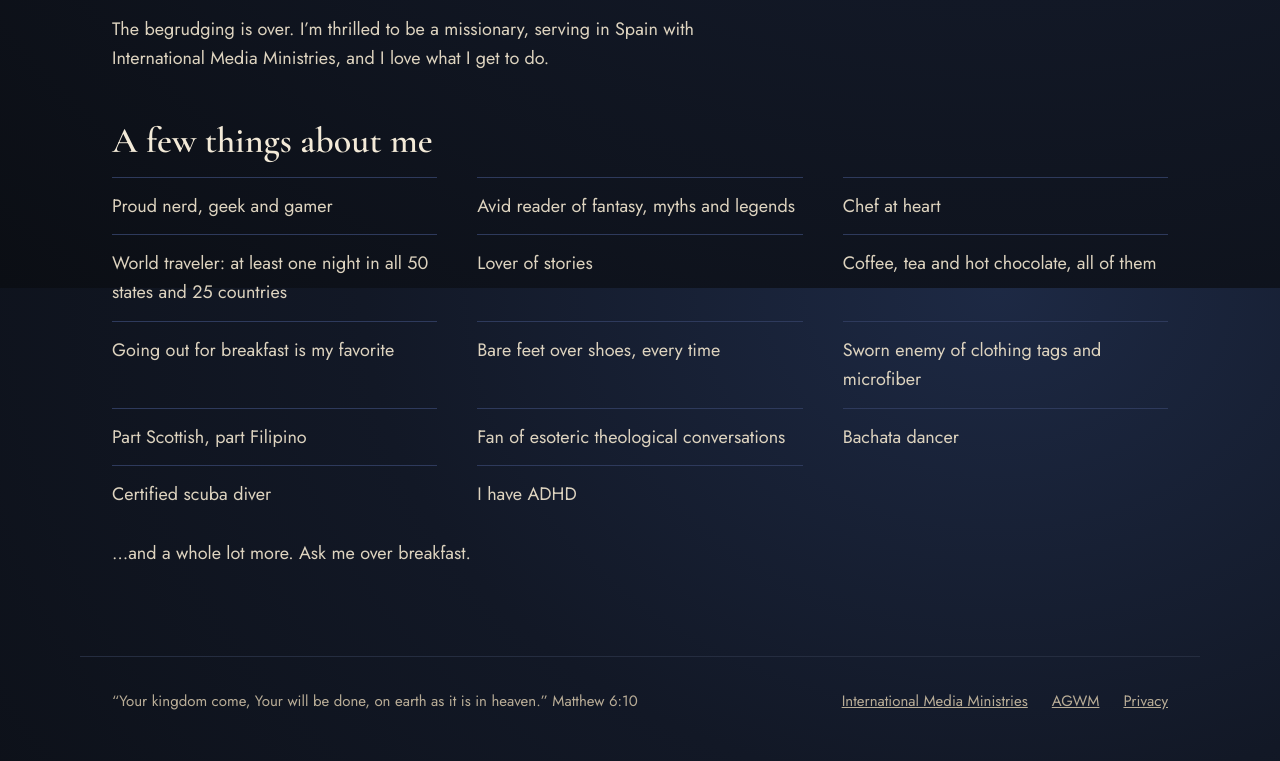
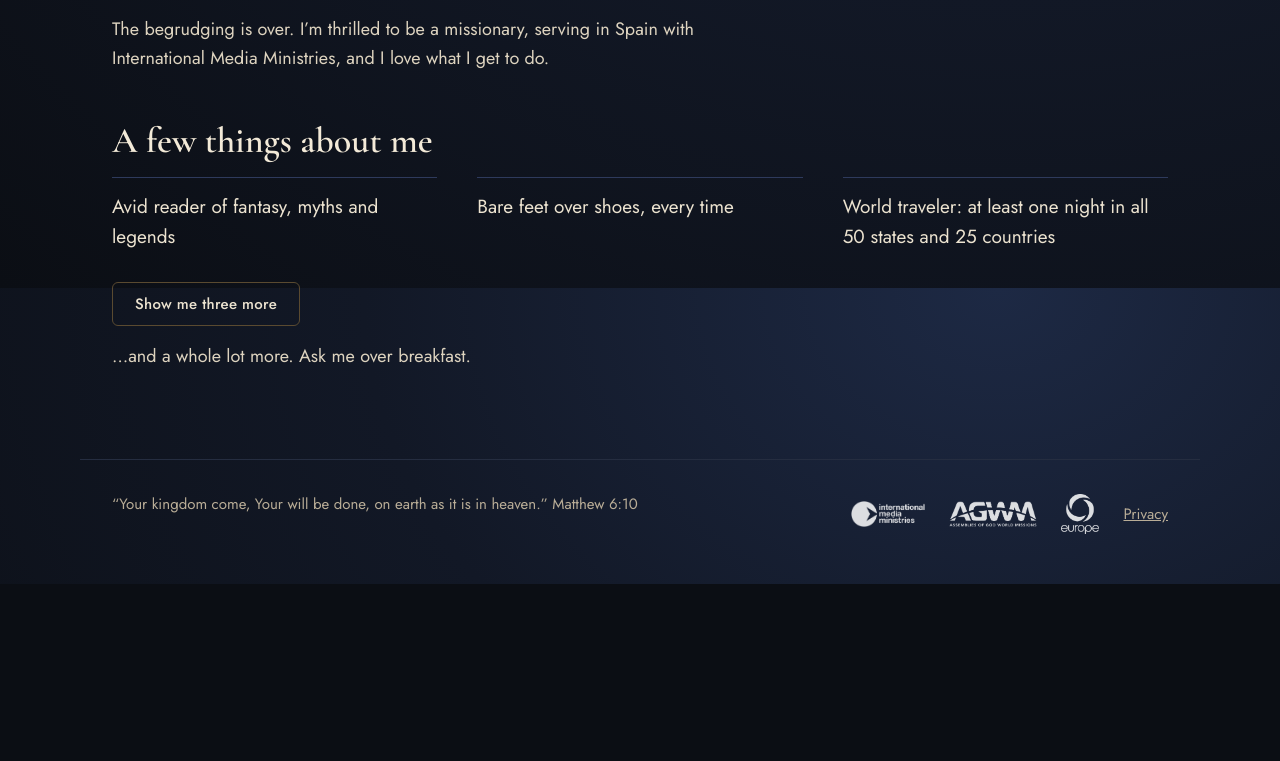
Before and after one commit to millsonmission/millsonmission.github.io, a plain HTML site: page about/index.html in a window 1280 px wide. Shown: the part 512-1273 px from the top of the page. After the commit the page ends 1096 px from the top, so only its background shows below. Drawn offline with nearby package versions, Linux system fonts and the light colour scheme.

Commit message:
Add files via upload
Cosmetic and branding changes

```diff
--- a/about/index.html
+++ b/about/index.html
@@ -33,33 +33,44 @@
     </div>
     <section class="intro" aria-labelledby="factsHeading">
       <h2 class="heading" id="factsHeading">A few things about me</h2>
-      <ul class="facts">
+      <ul class="facts facts--three" id="facts" aria-live="polite">
         <li>Proud nerd, geek and gamer</li>
         <li>Avid reader of fantasy, myths and legends</li>
         <li>Chef at heart</li>
-        <li>World traveler: at least one night in all 50 states and 25 countries</li>
-        <li>Lover of stories</li>
-        <li>Coffee, tea and hot chocolate, all of them</li>
-        <li>Going out for breakfast is my favorite</li>
-        <li>Bare feet over shoes, every time</li>
-        <li>Sworn enemy of clothing tags and microfiber</li>
-        <li>Part Scottish, part Filipino</li>
-        <li>Fan of esoteric theological conversations</li>
-        <li>Bachata dancer</li>
-        <li>Certified scuba diver</li>
-        <li>I have ADHD</li>
       </ul>
+      <button class="btn btn-secondary facts-more" id="factsMore" type="button" hidden>Show me three more</button>
       <p class="lede">…and a whole lot more. Ask me over breakfast.</p>
     </section>
   </main>
   <footer class="site-footer">
     <p>“Your kingdom come, Your will be done, on earth as it is in heaven.” Matthew 6:10</p>
-    <nav aria-label="Footer">
-      <a href="https://imm.edu/" target="_blank" rel="noopener">International Media Ministries</a>
-      <a href="https://agwm.org/" target="_blank" rel="noopener">AGWM</a>
-      <a href="/privacy/">Privacy</a>
+    <nav class="footer-nav" aria-label="Footer">
+      <a class="footer-logo" href="https://imm.edu/" target="_blank" rel="noopener"><img src="/assets/logos/imm-white.png" alt="International Media Ministries" width="1409" height="500"></a>
+      <a class="footer-logo" href="https://agwm.org/" target="_blank" rel="noopener"><img src="/assets/logos/agwm-white.png" alt="Assemblies of God World Missions" width="1061" height="313"></a>
+      <a class="footer-logo partner-logo--stacked" href="https://www.europemissions.org/" target="_blank" rel="noopener"><img src="/assets/logos/europe-white.png" alt="Europe Together" width="502" height="520"></a>
+      <a class="footer-text" href="/privacy/">Privacy</a>
     </nav>
   </footer>
+  <script>
+    // Shows 3 facts at random on every visit; the button deals a new 3.
+    (function () {
+      var FACTS = ["Proud nerd, geek and gamer", "Avid reader of fantasy, myths and legends", "Chef at heart", "World traveler: at least one night in all 50 states and 25 countries", "Lover of stories", "Coffee, tea and hot chocolate, all of them", "Going out for breakfast is my favorite", "Bare feet over shoes, every time", "Sworn enemy of clothing tags and microfiber", "Part Scottish, part Filipino", "Fan of esoteric theological conversations", "Bachata dancer", "Certified scuba diver", "I have ADHD"];
+      var list = document.getElementById('facts');
+      var btn = document.getElementById('factsMore');
+      var current = [];
+      function deal() {
+        var pool = FACTS.filter(function (f) { return current.indexOf(f) === -1; });
+        if (pool.length < 3) pool = FACTS.slice();
+        for (var i = pool.length - 1; i > 0; i--) { var j = Math.floor(Math.random() * (i + 1)); var t = pool[i]; pool[i] = pool[j]; pool[j] = t; }
+        current = pool.slice(0, 3);
+        list.innerHTML = '';
+        current.forEach(function (f) { var li = document.createElement('li'); li.textContent = f; list.appendChild(li); });
+      }
+      deal();
+      btn.hidden = false;
+      btn.addEventListener('click', deal);
+    })();
+  </script>
   <script src="/js/give.js"></script>
 </body>
 </html>
--- a/css/site.css
+++ b/css/site.css
@@ -15,7 +15,7 @@
 html { -webkit-text-size-adjust: 100%; scroll-padding-top: env(safe-area-inset-top, 0px); }
 body {
   margin: 0; min-height: 100vh; color: var(--ivory-200);
-  background-color: var(--night-800);
+  background-color: var(--night-900);
   background-image: radial-gradient(ellipse at 78% 0%, var(--navy-600) 0%, var(--night-800) 45%, var(--night-900) 100%);
   background-attachment: fixed;
   font: 18px/1.6 var(--font-sans);
@@ -134,7 +134,7 @@ h1, h2, h3, p { margin: 0; }
 .give-actions .btn { width: 100%; }
 .give-actions .btn-primary { min-height: 60px; font-size: 18px; }
 .secure-note { font-size: 14px; color: var(--muted-400); }
-.touch-panel { max-width: 560px; }
+.touch-panel { max-width: 560px; width: 100%; margin: 0 auto; }
 .give-actions p { color: #e0cfc6; }
 
 /* ---------- Give reminder pop-up ---------- */
@@ -154,6 +154,19 @@ h1, h2, h3, p { margin: 0; }
 @media (max-width: 480px) { .give-dialog-body { padding: 24px 20px 20px; } .give-dialog-actions { grid-template-columns: 1fr; } }
 
 /* ---------- Partners ---------- */
+.partners-section { align-items: center; text-align: center; margin-top: 16px; }
+.partners-section .partners { justify-content: center; }
+.intro-logo { margin-top: 8px; }
+.intro-logo .partner-logo img { height: 44px; }
+.facts--three { grid-template-columns: repeat(auto-fit, minmax(240px, 1fr)); }
+.facts--three li { font-size: 19px; color: var(--ivory-200); }
+.facts-more { align-self: flex-start; min-height: 44px; font-size: 15px; }
+.footer-nav { align-items: center; gap: 12px 28px; }
+.footer-logo { display: inline-flex; align-items: center; min-height: 44px; opacity: 0.85; }
+.footer-logo:hover { opacity: 1; }
+.footer-logo img { height: 26px; width: auto; }
+.footer-logo.partner-logo--stacked img { height: 40px; }
+.footer-text { display: inline-flex; align-items: center; min-height: 44px; }
 .partners { display: flex; flex-wrap: wrap; gap: 28px 48px; align-items: center; }
 .partner-logo { display: inline-flex; align-items: center; min-height: 52px; padding: 4px 0; }
 .partner-logo img { height: 48px; width: auto; }
```
Also changed, not shown: partnership/index.html (+6 -5 lines), pray/index.html (+5 -4 lines), privacy/index.html (+5 -4 lines), roles/index.html (+8 -6 lines).
